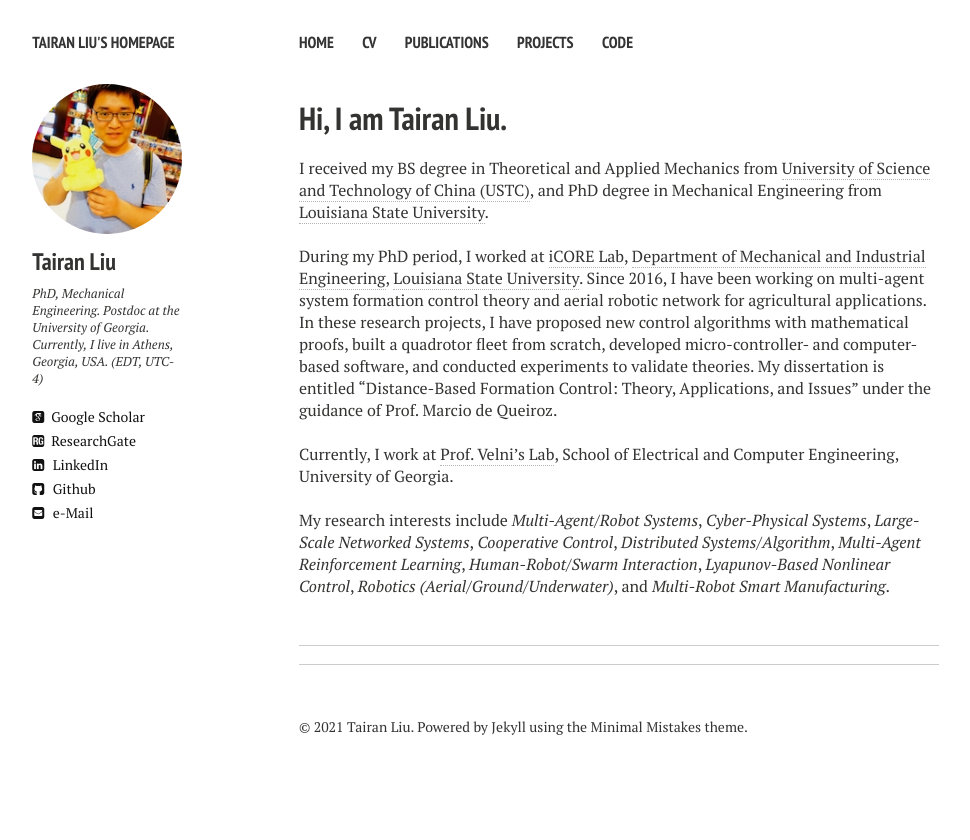
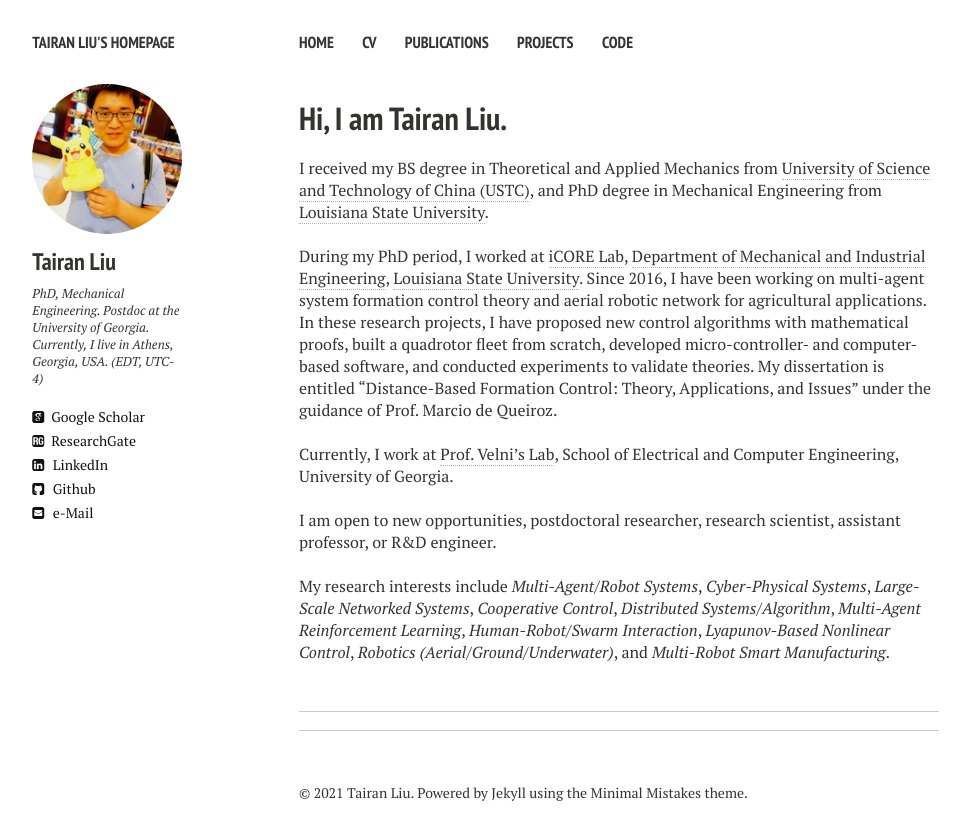
Before and after one commit to liutairan/liutairan.github.io, a Jekyll site: the page built from index.md, in a window 1280 px wide. Shown: the top 840 px of the page, without its empty margins (21-991 px from the left). Built offline with Jekyll 4.4.1, drawn with Linux system fonts in a browser that asks for light colours; nearby versions of some CDN libraries; comment, search, counter and statistics services are not loaded.

Commit message:
Update index.md

```diff
--- a/index.md
+++ b/index.md
@@ -18,6 +18,10 @@ During my PhD period, I worked at <a href="https://icorelab.github.io" target="_
 Currently, I work at <a href="http://cscl.engr.uga.edu/" target="_blank">Prof. Velni's Lab</a>, School of Electrical and Computer Engineering, University of Georgia.
 
 <br />
+
+I am open to new opportunities, postdoctoral researcher, research scientist, assistant professor, or R&D engineer.
+
+<br />
 My research interests include <em>Multi-Agent/Robot Systems</em>, <em>Cyber-Physical Systems</em>, <em>Large-Scale Networked Systems</em>, <em>Cooperative Control</em>, <em>Distributed Systems/Algorithm</em>, <em>Multi-Agent Reinforcement Learning</em>, <em>Human-Robot/Swarm Interaction</em>, <em>Lyapunov-Based Nonlinear Control</em>, <em>Robotics (Aerial/Ground/Underwater)</em>, and <em>Multi-Robot Smart Manufacturing</em>.
 
 <br />
```
